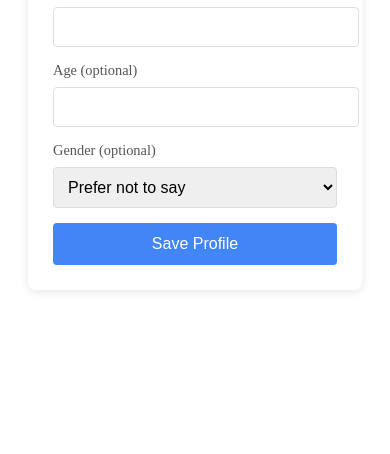
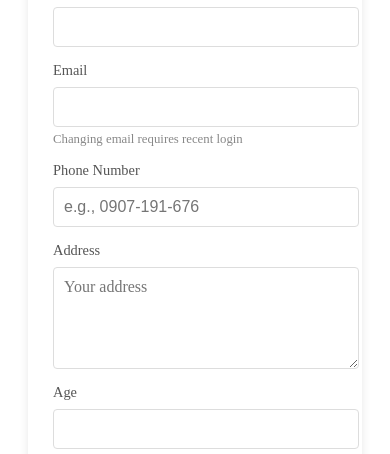
Before and after one commit to JustinShih0918/chatroom, a React (Create React App) app: page /profile in a window 390 px wide. Shown: the part 390-844 px from the top of the page. Built offline with nearby package versions, Linux system fonts and the light colour scheme; no server answers; the database is empty; sample sign-in values are in the browser's storage.

Commit message:
enhance user profile management by adding email, phone number, and address fields with validation

```diff
--- a/src/components/UserProfile.js
+++ b/src/components/UserProfile.js
@@ -1,6 +1,7 @@
 import React, { useState, useEffect } from "react";
 import { useNavigate } from "react-router-dom";
 import { ref, get, update } from "firebase/database";
+import { updateEmail, updateProfile } from "firebase/auth";
 import { auth, db } from "../config";
 import "../styles/userprofile.css";
 import 'bootstrap-icons/font/bootstrap-icons.css';
@@ -29,7 +30,10 @@ function UserProfile() {
         displayName: "",
         photoURL: "",
         age: "",
-        gender: ""
+        gender: "",
+        email: "",
+        phoneNumber: "",
+        address: ""
     });
     const [loading, setLoading] = useState(true);
     const [updating, setUpdating] = useState(false);
@@ -37,6 +41,7 @@ function UserProfile() {
     const [success, setSuccess] = useState("");
     const [selectedPicture, setSelectedPicture] = useState(null);
     const [showPictureSelection, setShowPictureSelection] = useState(false);
+    const [originalEmail, setOriginalEmail] = useState("");
 
     useEffect(() => {
         const fetchUserData = async () => {
@@ -55,8 +60,13 @@ function UserProfile() {
                         displayName: data.displayName || "",
                         photoURL: data.photoURL || "",
                         age: data.age || "",
-                        gender: data.gender || ""
+                        gender: data.gender || "",
+                        email: auth.currentUser.email || data.email || "",
+                        phoneNumber: data.phoneNumber || "",
+                        address: data.address || ""
                     });
+
+                    setOriginalEmail(auth.currentUser.email || "");
 
                     // Set the selected picture if the user already has one
                     if (data.photoURL) {
@@ -110,16 +120,46 @@ function UserProfile() {
                 }
             }
 
-            // Update user profile
+            // Validate phone number if provided - allowing numbers, spaces, hyphens, parentheses, and plus signs
+            if (userData.phoneNumber && !/^[0-9+\-\s()]{7,20}$/.test(userData.phoneNumber)) {
+                throw new Error("Phone number should only contain numbers, spaces, hyphens, parentheses, and plus signs");
+            }
+
+            // Check if email has changed
+            if (userData.email !== originalEmail) {
+                try {
+                    // Update email in Firebase Auth
+                    await updateEmail(user, userData.email);
+                } catch (error) {
+                    // If email update fails, it might require re-authentication
+                    if (error.code === 'auth/requires-recent-login') {
+                        throw new Error("Email change requires recent login. Please sign out and sign in again before changing your email.");
+                    } else {
+                        throw new Error("Failed to update email: " + error.message);
+                    }
+                }
+            }
+
+            // Update profile in Firebase Auth
+            await updateProfile(user, {
+                displayName: userData.displayName,
+                photoURL: userData.photoURL
+            });
+
+            // Update user profile in database
             await update(ref(db, `users/${user.uid}`), {
                 displayName: userData.displayName,
                 photoURL: userData.photoURL,
                 age: ageValue,
                 gender: userData.gender,
+                email: userData.email,
+                phoneNumber: userData.phoneNumber,
+                address: userData.address,
                 updatedAt: new Date().toISOString()
             });
 
             setSuccess("Profile updated successfully!");
+            setOriginalEmail(userData.email); // Update original email
             setTimeout(() => setSuccess(""), 3000);
         } catch (error) {
             setError("Failed to update profile: " + error.message);
@@ -186,6 +226,7 @@ function UserProfile() {
                     )}
                 </div>
 
+                <div className="profile-details">
                     <div className="form-group">
                         <label htmlFor="displayName">Display Name</label>
                         <input
@@ -199,7 +240,45 @@ function UserProfile() {
                     </div>
 
                     <div className="form-group">
-                    <label htmlFor="age">Age (optional)</label>
+                        <label htmlFor="email">Email</label>
+                        <input
+                            type="email"
+                            id="email"
+                            name="email"
+                            value={userData.email}
+                            onChange={handleInputChange}
+                            required
+                        />
+                        <small className="form-hint">Changing email requires recent login</small>
+                    </div>
+
+                    <div className="form-group">
+                        <label htmlFor="phoneNumber">Phone Number</label>
+                        <input
+                            type="tel"
+                            id="phoneNumber"
+                            name="phoneNumber"
+                            value={userData.phoneNumber}
+                            onChange={handleInputChange}
+                            placeholder="e.g., 0907-191-676"
+                        />
+                    </div>
+
+                    <div className="form-group">
+                        <label htmlFor="address">Address</label>
+                        <textarea
+                            id="address"
+                            name="address"
+                            value={userData.address}
+                            onChange={handleInputChange}
+                            rows={3}
+                            placeholder="Your address"
+                        />
+                    </div>
+
+                    <div className="form-row">
+                        <div className="form-group half-width">
+                            <label htmlFor="age">Age</label>
                             <input
                                 type="number"
                                 id="age"
@@ -211,8 +290,8 @@ function UserProfile() {
                             />
                         </div>
 
-                <div className="form-group">
-                    <label htmlFor="gender">Gender (optional)</label>
+                        <div className="form-group half-width">
+                            <label htmlFor="gender">Gender</label>
                             <select
                                 id="gender"
                                 name="gender"
@@ -224,6 +303,8 @@ function UserProfile() {
                                 <option value="female">Female</option>
                                 <option value="other">Other</option>
                             </select>
+                        </div>
+                    </div>
                 </div>
 
                 <button
```
Lines whose indentation alone changed are shown as unchanged.
